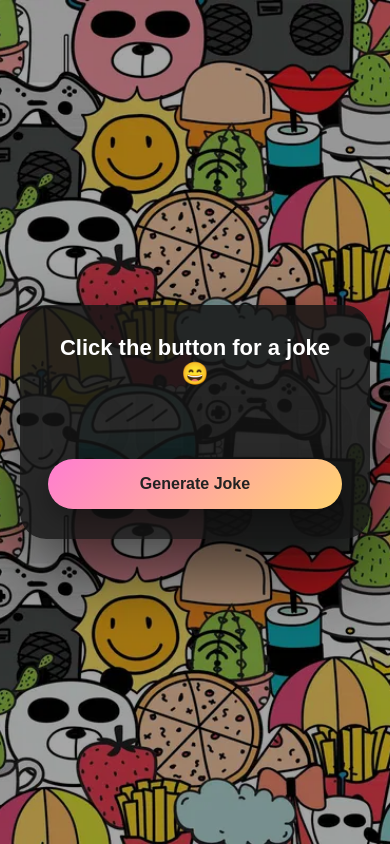
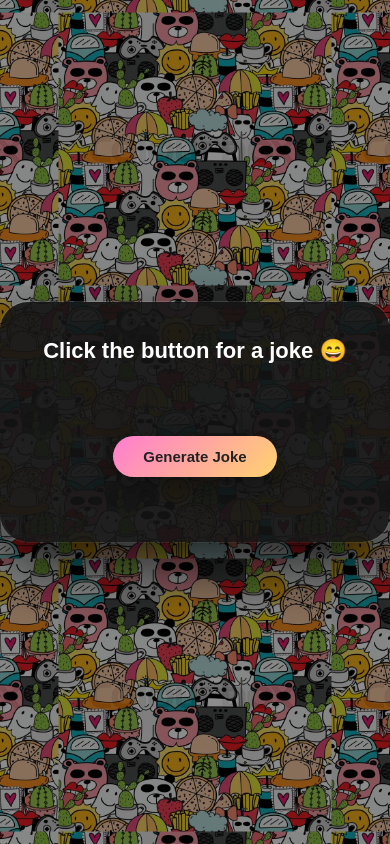
Before and after one commit to Saniyakhan10/JokeNest, a plain HTML site: page index.html in a window 390 px wide. Drawn offline with Linux system fonts and the light colour scheme.

Commit message:
Improved UI issue

```diff
--- a/index.html
+++ b/index.html
@@ -81,11 +81,8 @@
 
         @media (max-width: 480px) {
             body {
-                display: flex;
-                justify-content: center;
-                align-items: center;
-                min-height: 100vh;
-                padding: 20px;
+                background-size: 70%;
+                /* 🔥 MAGIC LINE */
             }
         }
 
@@ -93,21 +90,18 @@
             .box {
                 width: 100%;
                 max-width: 100%;
-                min-height: 150px;
-                /* box ko real height */
-                padding: 30px 28px;
-                border-radius: 26px;
+                min-height: 240px;
+                /* 👈 yahan galti thi, 150 bahut kam */
+                padding: 36px 30px;
+                border-radius: 28px;
+                background: rgba(20, 20, 20, 0.9);
+                box-shadow: 0 25px 60px rgba(0, 0, 0, 0.7), 0 0 0 1px rgba(255, 255, 255, 0.15);
             }
-            #setup {
-                font-size: 22px;
-            }
-            #punchline {
-                font-size: 19px;
-            }
-            button {
-                width: 100%;
-                padding: 16px;
-                font-size: 16px;
+        }
+
+        @media (max-width: 480px) {
+            body::before {
+                background: rgba(0, 0, 0, 0.45);
             }
         }
     </style>
```
